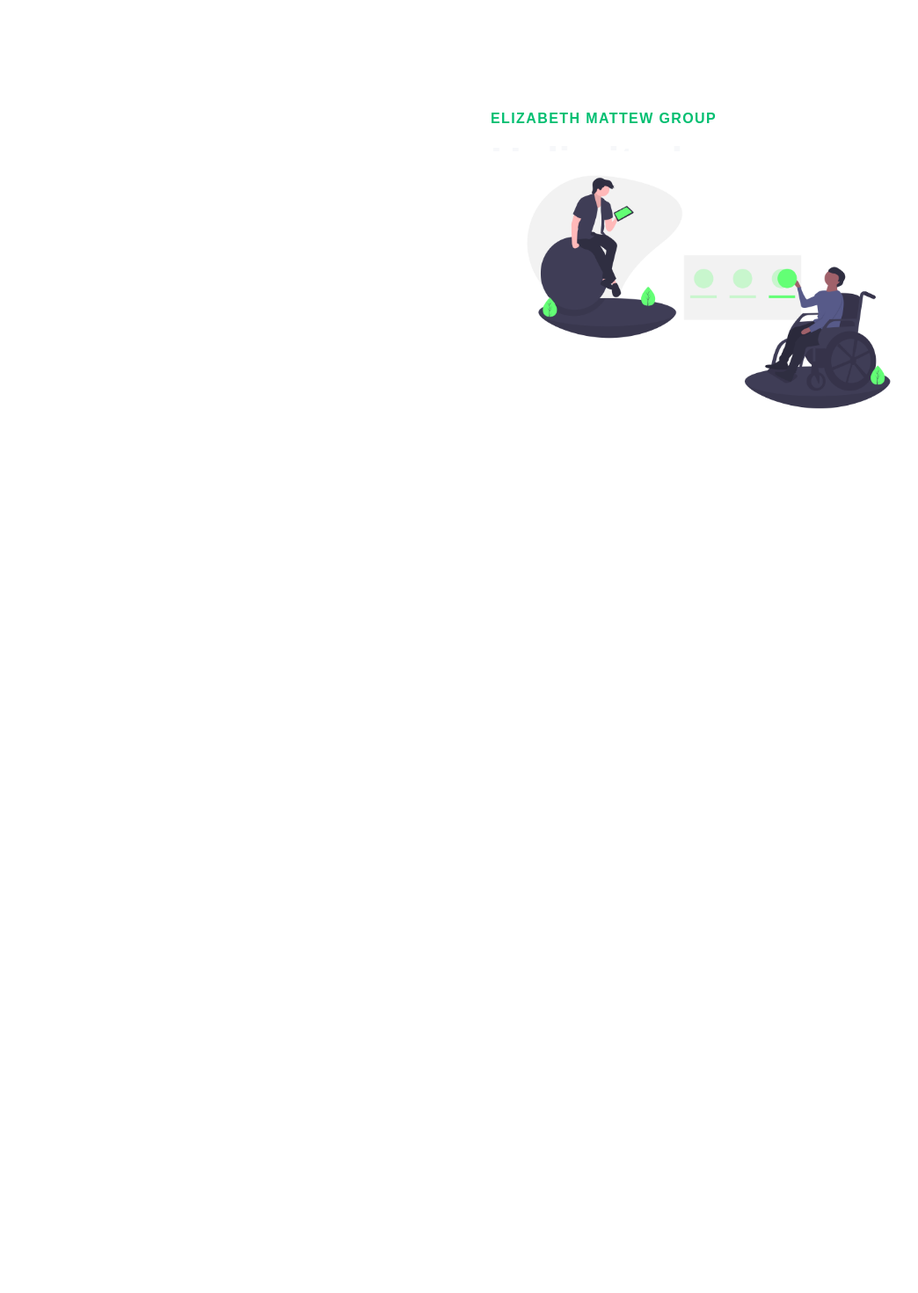
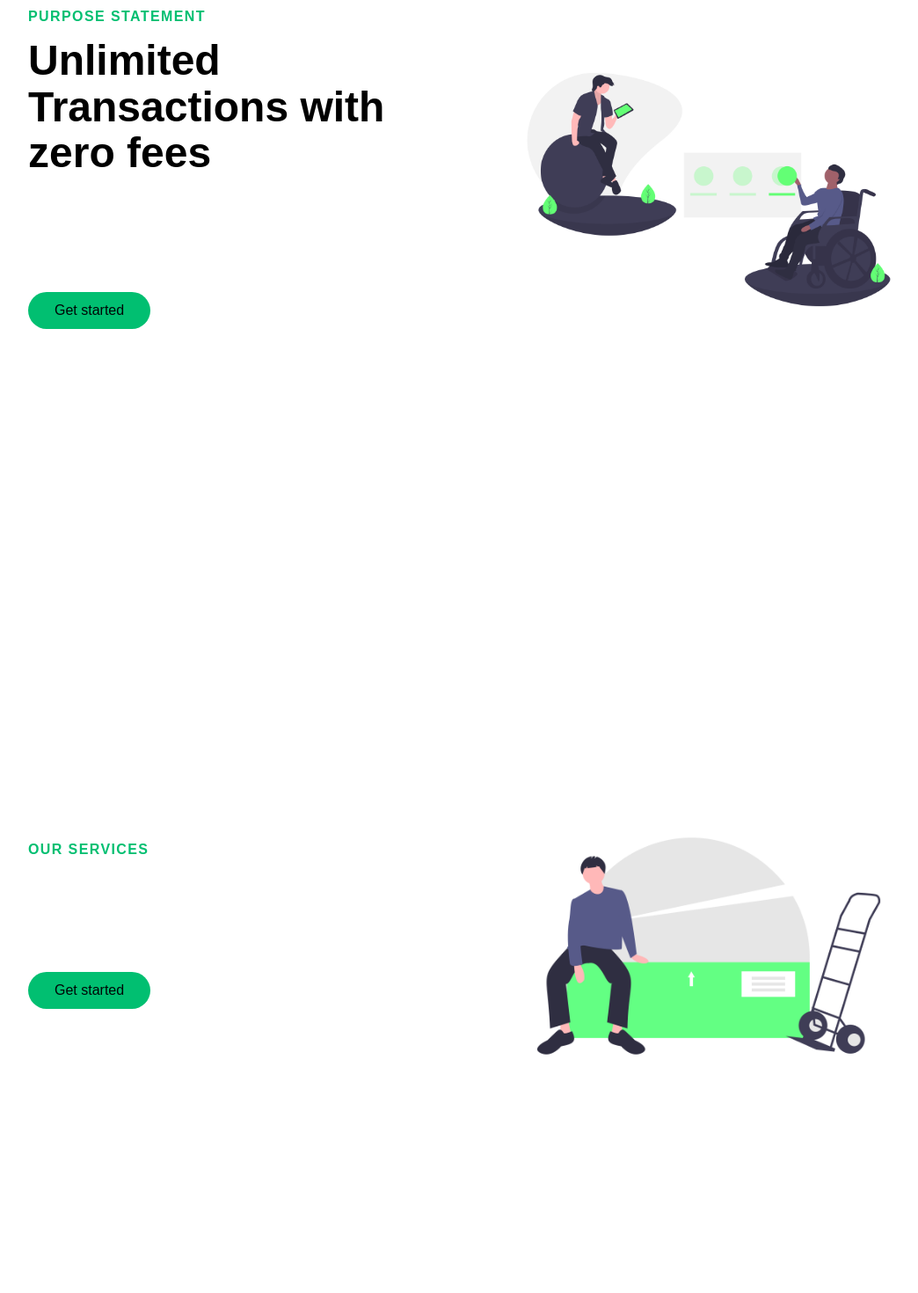
Before and after one commit to sibTunechy/webemg, a React (Create React App) app: page / in a window 1280 px wide. Shown: the part 1000-2470 px from the top of the page at 88% size, without its empty margins (97-1141 px from the left). Before the commit the page ends 1660 px from the top, so only its background shows below. Built offline with nearby package versions, Linux system fonts and the light colour scheme; a web font is replaced by a local one.

Commit message:
made changes

```diff
--- a/src/components/InfoSection/Data.jsx
+++ b/src/components/InfoSection/Data.jsx
@@ -1,15 +1,51 @@
 export const homeObjOne = {
+    id: 'about us',
+    lightBg: false,
+    lightText: true,
+    lightTextDesc: true,
+    topLine: 'Purpose Statement',
+    headline: 'Unlimited Transactions with zero fees',
+    description: 'Get access to our exclusive app that allows you to send unlimited transactions without getting charged any fees.',
+    buttonLabel: 'Get started',
+    imgStart: false,
+    img: require('../../images/svg-9.png'),
+    alt: 'People',
+    dark: true,
+    primary: true,
+    darkText: false
+};
+
+
+export const homeObjTwo = {
+    id: 'services',
+    lightBg: true,
+    lightText: false,
+    lightTextDesc: false,
+    topLine: 'Our Services',
+    headline: '',
+    description: 'Get access to our exclusive app that allows you to send unlimited transactions without getting charged any fees.',
+    buttonLabel: 'Get started',
+    imgStart: false,
+    img: require('../../images/svg-8.png'),
+    alt: 'People',
+    dark: true,
+    primary: true,
+    darkText: false
+};
+
+
+export const homeObjThree = {
     id: 'about',
     lightBg: false,
     lightText: true,
     lightTextDesc: true,
     topLine: 'Elizabeth Mattew Group',
-    headLine: 'Unlimited Transactions with zero fees',
+    headline: 'Unlimited Transactions with zero fees',
     description: 'Get access to our exclusive app that allows you to send unlimited transactions without getting charged any fees.',
     buttonLabel: 'Get started',
     imgStart: false,
-    img: require('../../images/svg-9.png'),
-    alt: 'Car',
+    img: require('../../images/svg-2.png'),
+    alt: 'People',
     dark: true,
     primary: true,
     darkText: false
--- a/src/components/InfoSection/InfoElements.jsx
+++ b/src/components/InfoSection/InfoElements.jsx
@@ -2,7 +2,7 @@ import styled from 'styled-components';
 
 export const InfoContainer = styled.div`
     color: #fff;
-    // background: ${({lightBg}) => (lightBg ? '#f9f9f9' : '010606')};
+    background: ${({lightBg}) => (lightBg ? 'white' : 'white')};
 
     @media screen and (max-width: 768px) {
         padding: 100px 0;
@@ -24,8 +24,8 @@ export const InfoWrapper = styled.div`
 export const InfoRow = styled.div`
     display: grid;
     grid-auto-columns: minmax(auto, 1fr);
-    align-Items: center;
-    // grid-template-areas: ${({imgStart}) => (imgStart ? `'col2 col1'`: `'col1 col2'`)};
+    align-items: center;
+    grid-template-areas: ${({imgStart}) => (imgStart ? `'col2 col1'`: `'col1 col2'`)};
 
     @media screen and (max-width: 768px) {
         grid-template-areas: ${({imgStart}) => (imgStart ? `'col1' 'col2'`: `'col1 col1' 'col2 col2'`)};
@@ -34,16 +34,16 @@ export const InfoRow = styled.div`
 `;
 
 export const Column1 = styled.div`
-    margin-buttom: 15px;
+    margin-bottom: 15px;
     padding: 0 15px;
     grid-area: col1;
 `;
 
 
 export const Column2 = styled.div`
-    margin-buttom: 15px;
+    margin-bottom: 15px;
     padding: 0 15px;
-    grid-area: col1;
+    grid-area: col2;
 `;
 
 export const TextWrapper = styled.div`
@@ -67,7 +67,7 @@ export const Heading = styled.h1`
     font-size: 48px;
     line-height: 1.1;
     font-weight: 600;
-    color: ${({lightText}) => (lightText ? '#f7f8fa' : '010606')};
+    color: ${({lightText}) => (lightText ? 'black' : '#010606')};
 
     @media screen and (max-width : 480px) {
         font-size: 32px;
@@ -79,7 +79,7 @@ export const Subtitle =styled.p`
     margin-bottom: 35px;
     font-size: 18px;
     line-height: 24px;
-    color: ${({darkText}) => (darkText ? '010606' : '#fff')};
+    color: ${({darkText}) => (darkText ? '#010606' : '#fff')};
 `;
 
 export const BtnWrap = styled.div`
--- a/src/components/InfoSection/index.jsx
+++ b/src/components/InfoSection/index.jsx
@@ -1,8 +1,9 @@
-import React from 'react'
+import React from 'react';
 import { Button } from '../ButtonElements';
 import { InfoContainer, InfoWrapper, InfoRow, Column1, Column2, TextWrapper, TopLine, Heading, Subtitle, BtnWrap, ImgWrap, Img } from './InfoElements';
 
-const InfoSection = ({lightBg, id, imgStart, topLine, lightText, headLine, darkText, description, buttonLabel, img, alt}) => {
+
+const InfoSection = ({lightBg, id, imgStart, topLine, lightText, headline, darkText, description, buttonLabel, img, alt, primary, dark, dark2}) => {
   return (
     <>
         <InfoContainer lightBg={lightBg} id={id}>
@@ -11,10 +12,19 @@ const InfoSection = ({lightBg, id, imgStart, topLine, lightText, headLine, darkT
                     <Column1>
                         <TextWrapper>
                             <TopLine>{topLine}</TopLine>
-                            <Heading lightText={lightText}>{headLine}</Heading>
+                            <Heading lightText={lightText}>{headline}</Heading>
                             <Subtitle darkText={darkText}>{description}</Subtitle>
                             <BtnWrap>
-                                <Button to='home'>{buttonLabel}</Button>
+                                <Button to='home'
+                                smooth={true}
+                                duration={500}
+                                spy={true}
+                                exact={true}
+                                offset={-80}
+                                primary={primary ? 1 : 0}
+                                dark={dark ? 1 : 0}
+                                dark2={dark2 ? 1 : 0}
+                                >{buttonLabel}</Button>
                             </BtnWrap>
                         </TextWrapper>
                     </Column1>
--- a/src/pages/index.js
+++ b/src/pages/index.js
@@ -3,7 +3,7 @@ import Sidebar from '../components/Sidebar'
 import Navbar from '../components/Navbar';
 import HeroSection from '../components/HeroSection';
 import InfoSection from '../components/InfoSection';
-import { homeObjOne } from '../components/InfoSection/Data';
+import { homeObjOne, homeObjThree, homeObjTwo } from '../components/InfoSection/Data';
 
 const Home = () => {
     const [isOpen, setIsOpen] = useState(false);
@@ -18,6 +18,8 @@ const Home = () => {
         <Navbar toggle={toggle}/>
         <HeroSection/>
         <InfoSection {...homeObjOne}/>
+        <InfoSection {...homeObjTwo}/>
+        <InfoSection {...homeObjThree}/>
     </>
   )
 }
```
